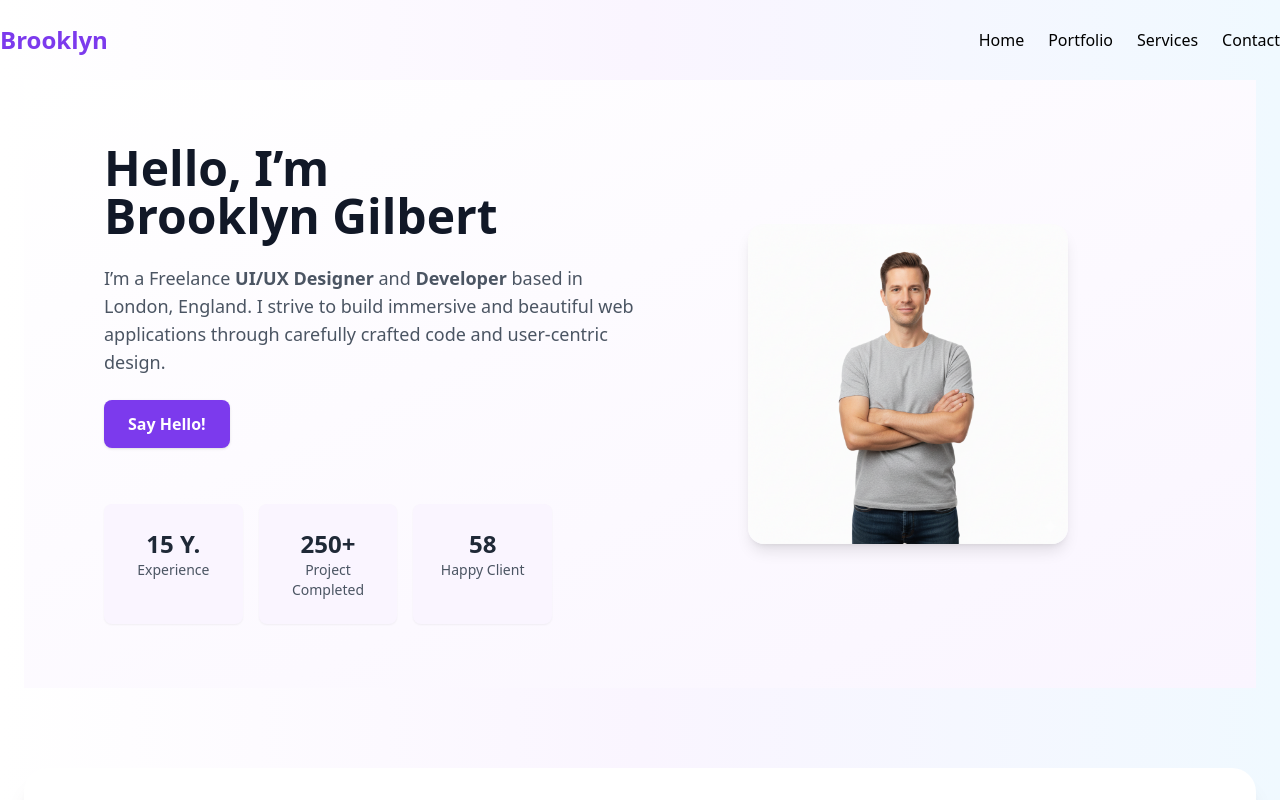
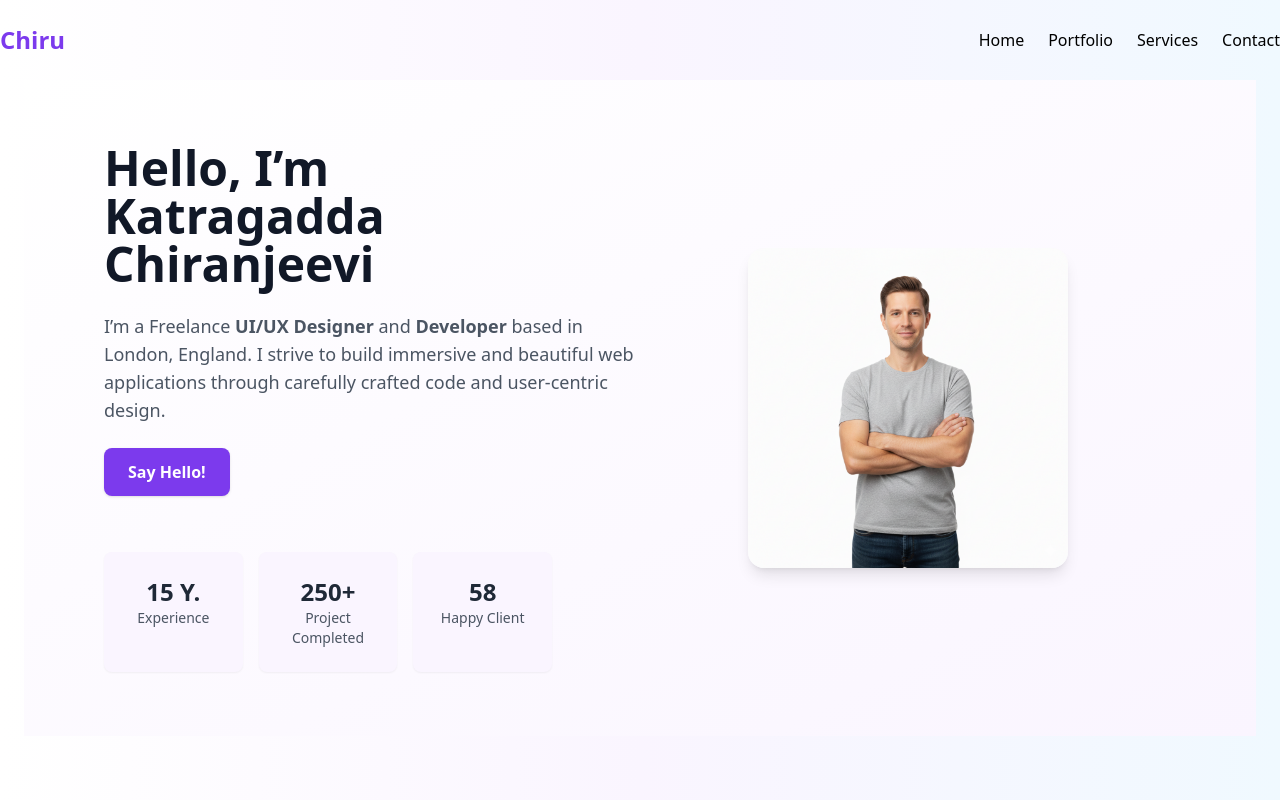
Before and after one commit to chiru5622/task-14-portfolio, a React (Vite) app: page / in a window 1280 px wide. Shown: the top 800 px of the page. Built offline with nearby package versions, Linux system fonts and the light colour scheme.

Commit message:
made changes in header

```diff
--- a/src/components/Header.jsx
+++ b/src/components/Header.jsx
@@ -4,7 +4,7 @@
 export default function Header(){
   return (
     <header className="flex justify-between items-center py-6">
-      <h1 className="text-2xl font-bold text-primary">Brooklyn</h1>
+      <h1 className="text-2xl font-bold text-primary">Chiru</h1>
       <nav className="space-x-6">
         <Link to="/" className="hover:text-primary">Home</Link>
         <a href="#portfolio" className="hover:text-primary">Portfolio</a>
--- a/src/components/Hero.jsx
+++ b/src/components/Hero.jsx
@@ -8,7 +8,7 @@
       <div className="flex-1 space-y-6">
         <h2 className="text-4xl md:text-5xl font-extrabold leading-tight text-gray-900">
           Hello, I’m <br />
-          <span className="text-gray-900">Brooklyn Gilbert</span>
+          <span className="text-gray-900">Katragadda Chiranjeevi</span>
         </h2>
 
         <p className="text-lg text-gray-600 max-w-xl">
```
